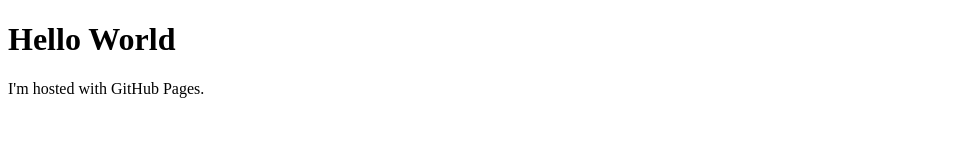
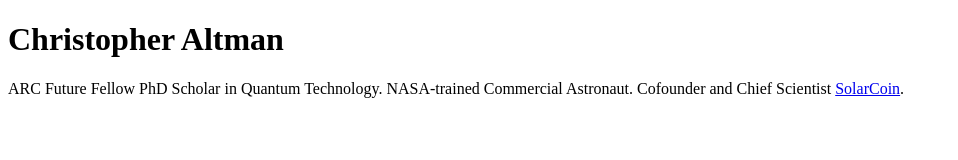
Before and after one commit to christopher-altman/Index, a plain HTML site: page index.html in a window 1280 px wide. Shown: the whole page, without its empty margins (0-958 px from the left). Drawn offline with Linux system fonts and the light colour scheme.

Commit message:
Update index.html

```diff
--- a/index.html
+++ b/index.html
@@ -1,7 +1,9 @@
 <!DOCTYPE html>
 <html>
 <body>
-<h1>Hello World</h1>
-<p>I'm hosted with GitHub Pages.</p>
+<h1>Christopher Altman</h1>
+<p>ARC Future Fellow PhD Scholar in Quantum Technology. NASA-trained Commercial Astronaut. Cofounder and Chief Scientist <a href="http://SolarCoin.org">SolarCoin</a>.
+
+</p>
 </body>
 </html>
```
